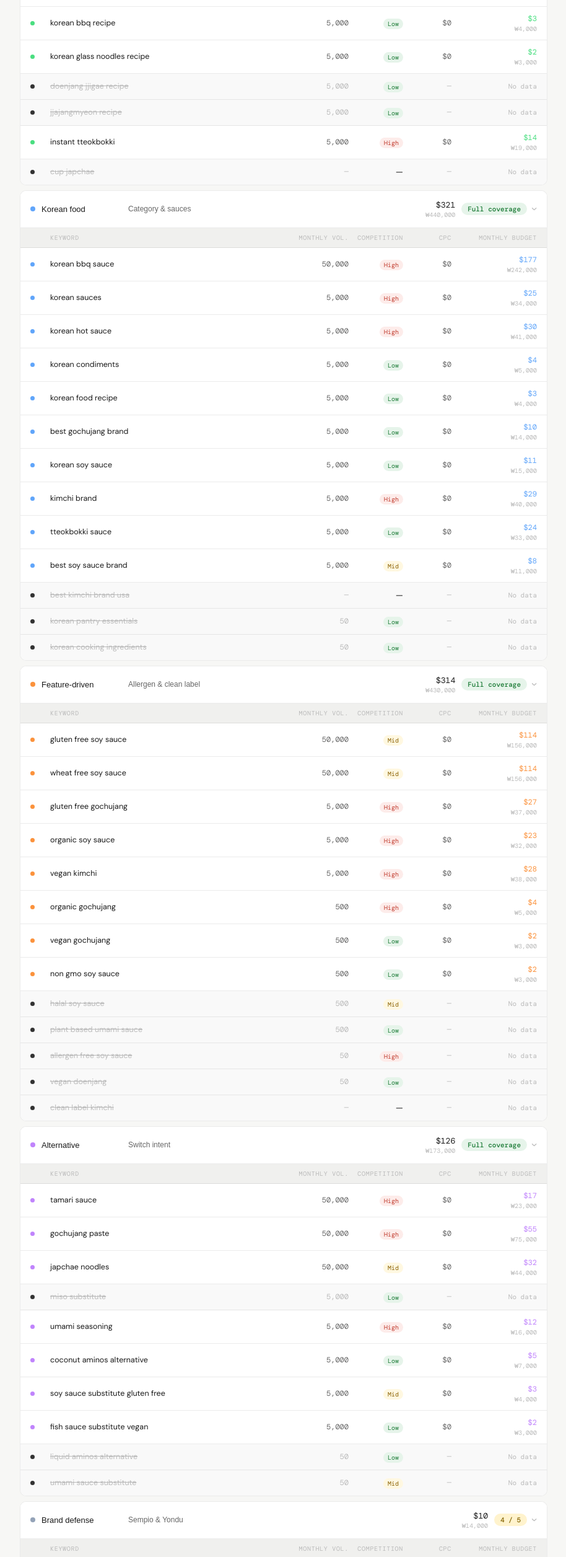
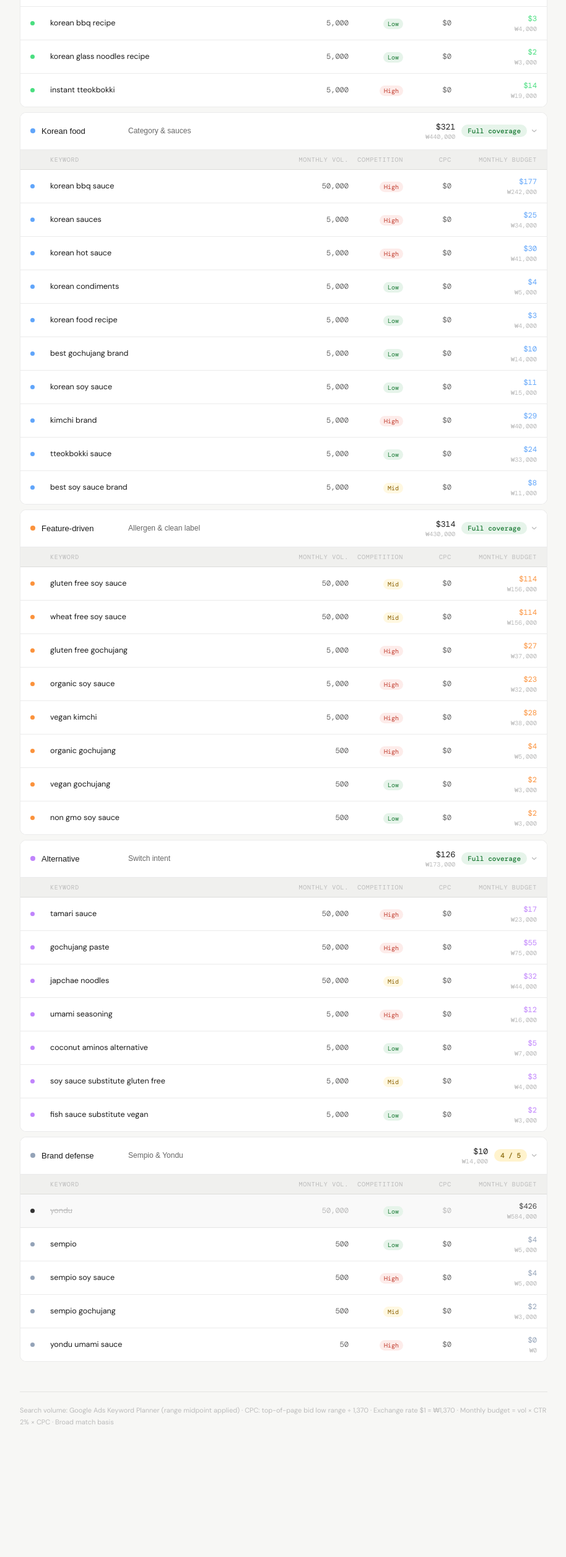
Before and after one commit to mona9245/sempio-sem-simulator_v2, a React (Vite) app: page / in a window 1280 px wide. Shown: the part 820-3332 px from the top of the page at 62% size, without its empty margins (182-1096 px from the left). After the commit the page ends 3205 px from the top, so only its background shows below. Built offline with nearby package versions, Linux system fonts and the light colour scheme.

Commit message:
Update data.js

```diff
--- a/src/data.js
+++ b/src/data.js
@@ -18,10 +18,8 @@
       { kw: 'gochujang recipe', vol: 5000, comp: 'low', cpcKRW: 31 },
       { kw: 'korean bbq recipe', vol: 5000, comp: 'low', cpcKRW: 35 },
       { kw: 'korean glass noodles recipe', vol: 5000, comp: 'low', cpcKRW: 27 },
-      { kw: 'doenjang jjigae recipe', vol: 5000, comp: 'low', cpcKRW: null },
-      { kw: 'jjajangmyeon recipe', vol: 5000, comp: 'low', cpcKRW: null },
+
       { kw: 'instant tteokbokki', vol: 5000, comp: 'high', cpcKRW: 186 },
-      { kw: 'cup japchae', vol: null, comp: null, cpcKRW: null },
     ],
   },
   {
@@ -42,9 +40,7 @@
       { kw: 'kimchi brand', vol: 5000, comp: 'high', cpcKRW: 392 },
       { kw: 'tteokbokki sauce', vol: 5000, comp: 'low', cpcKRW: 329 },
       { kw: 'best soy sauce brand', vol: 5000, comp: 'mid', cpcKRW: 107 },
-      { kw: 'best kimchi brand usa', vol: null, comp: null, cpcKRW: null },
-      { kw: 'korean pantry essentials', vol: 50, comp: 'low', cpcKRW: null },
-      { kw: 'korean cooking ingredients', vol: 50, comp: 'low', cpcKRW: null },
+
     ],
   },
   {
@@ -63,11 +59,7 @@
       { kw: 'organic gochujang', vol: 500, comp: 'high', cpcKRW: 513 },
       { kw: 'vegan gochujang', vol: 500, comp: 'low', cpcKRW: 240 },
       { kw: 'non gmo soy sauce', vol: 500, comp: 'low', cpcKRW: 319 },
-      { kw: 'halal soy sauce', vol: 500, comp: 'mid', cpcKRW: null },
-      { kw: 'plant based umami sauce', vol: 500, comp: 'low', cpcKRW: null },
-      { kw: 'allergen free soy sauce', vol: 50, comp: 'high', cpcKRW: null },
-      { kw: 'vegan doenjang', vol: 50, comp: 'low', cpcKRW: null },
-      { kw: 'clean label kimchi', vol: null, comp: null, cpcKRW: null },
+
     ],
   },
   {
@@ -81,13 +73,11 @@
       { kw: 'tamari sauce', vol: 50000, comp: 'high', cpcKRW: 23 },
       { kw: 'gochujang paste', vol: 50000, comp: 'high', cpcKRW: 75 },
       { kw: 'japchae noodles', vol: 50000, comp: 'mid', cpcKRW: 44 },
-      { kw: 'miso substitute', vol: 5000, comp: 'low', cpcKRW: null },
       { kw: 'umami seasoning', vol: 5000, comp: 'high', cpcKRW: 171 },
       { kw: 'coconut aminos alternative', vol: 5000, comp: 'low', cpcKRW: 63 },
       { kw: 'soy sauce substitute gluten free', vol: 5000, comp: 'mid', cpcKRW: 37 },
       { kw: 'fish sauce substitute vegan', vol: 5000, comp: 'low', cpcKRW: 30 },
-      { kw: 'liquid aminos alternative', vol: 50, comp: 'low', cpcKRW: null },
-      { kw: 'umami sauce substitute', vol: 50, comp: 'mid', cpcKRW: null },
+
     ],
   },
   {
@@ -103,8 +93,7 @@
       { kw: 'sempio soy sauce', vol: 500, comp: 'high', cpcKRW: 546 },
       { kw: 'sempio gochujang', vol: 500, comp: 'mid', cpcKRW: 314 },
       { kw: 'yondu umami sauce', vol: 50, comp: 'high', cpcKRW: 367 },
-      { kw: 'sempio kimchi', vol: 50, comp: 'mid', cpcKRW: null },
-      { kw: 'yondu organic', vol: null, comp: null, cpcKRW: null },
+
     ],
   },
 ];
```
